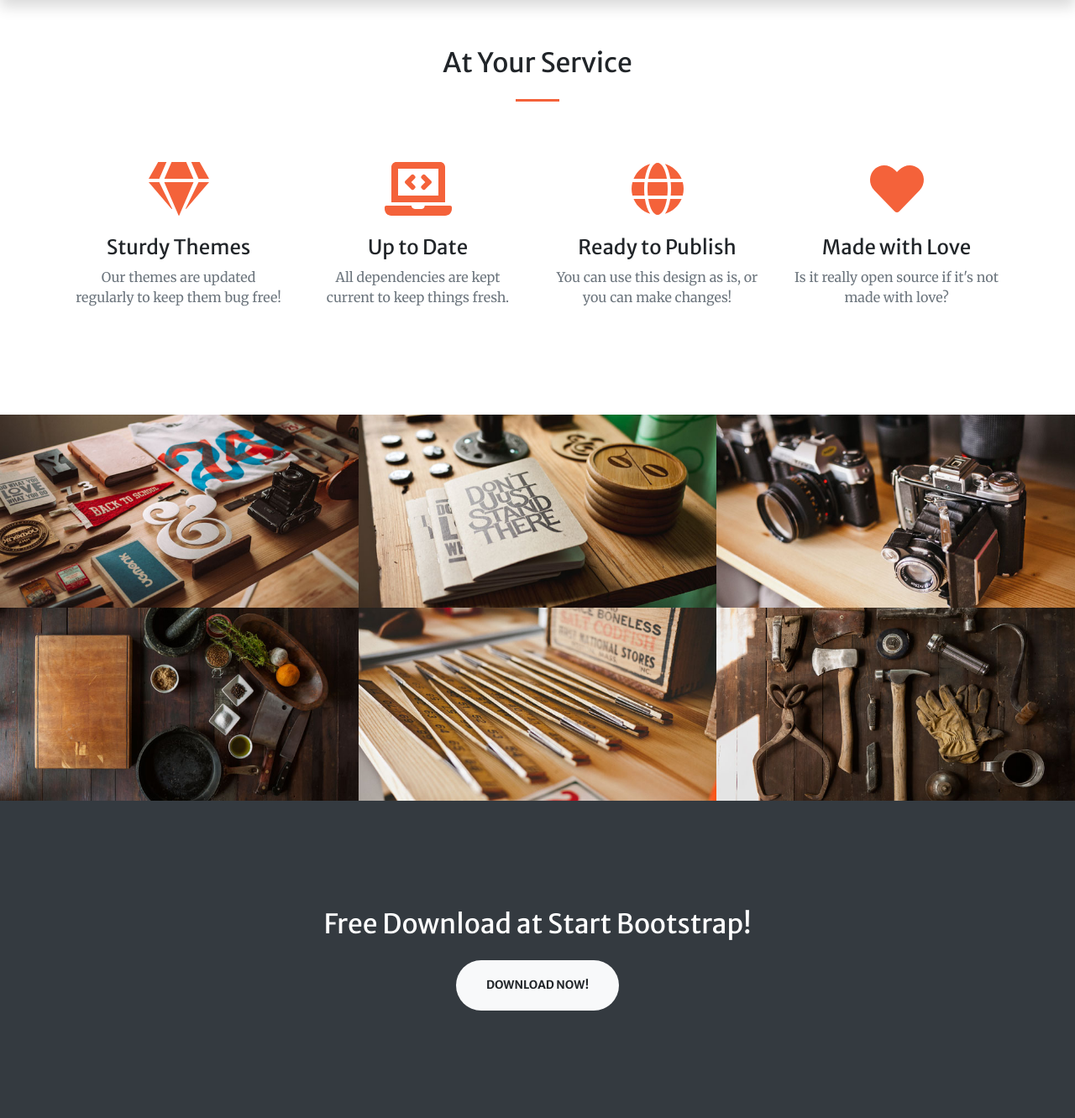
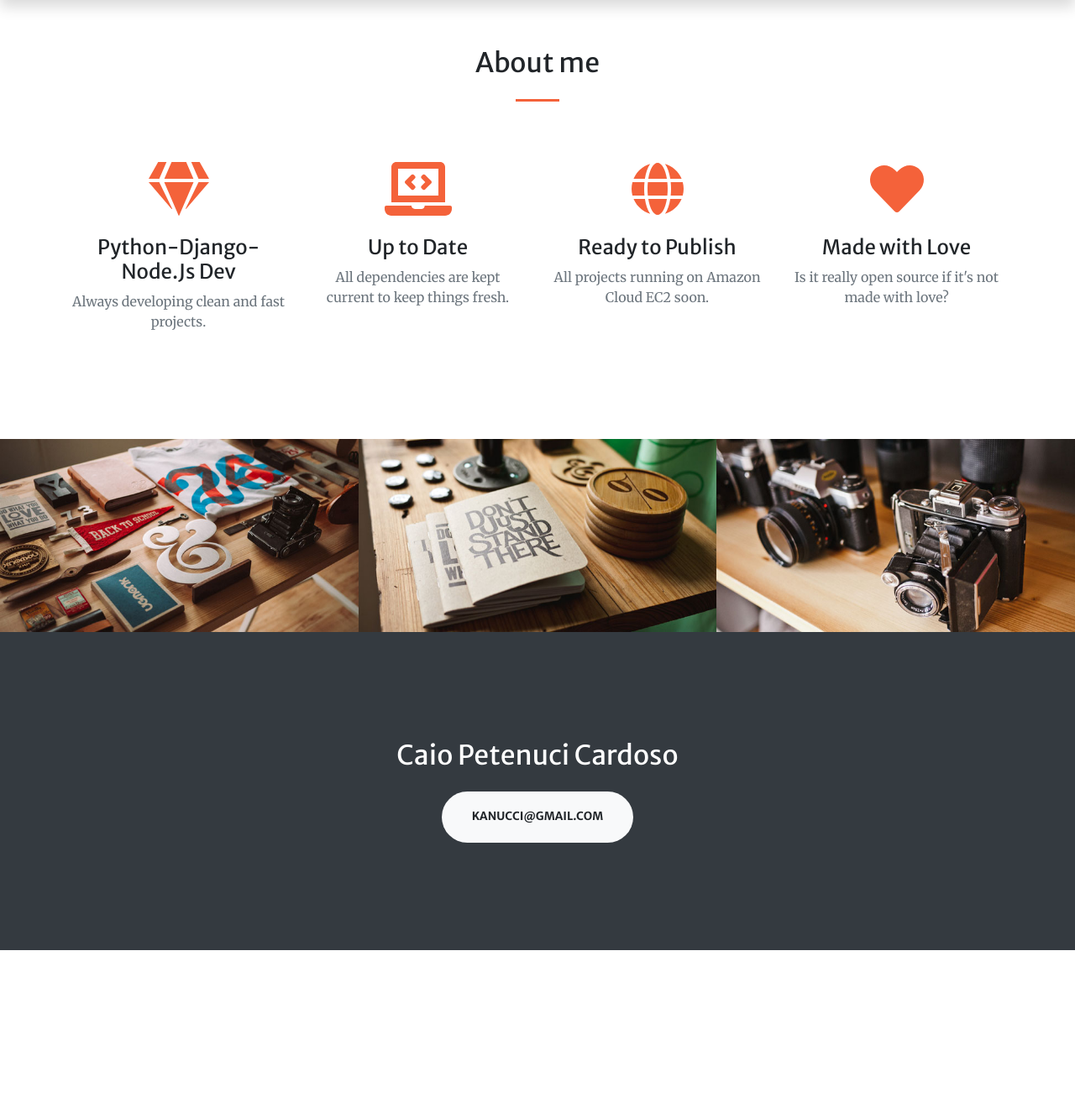
Before and after one commit to kanucci/django-website-tutorial, a Django app: page /about in a window 1280 px wide. Shown: the part 72-1404 px from the top of the page at 84% size. After the commit the page ends 1204 px from the top, so only its background shows below. Run offline with Django 3.2, Linux system fonts and the light colour scheme; some libraries are stand-ins or nearby versions.

Commit message:
front-end atualizado

```diff
--- a/hackershack_website/templates/about.html
+++ b/hackershack_website/templates/about.html
@@ -7,14 +7,14 @@
 {% block content %}
 <section class="page-section" id="services">
     <div class="container">
-        <h2 class="text-center mt-0">At Your Service</h2>
+        <h2 class="text-center mt-0">About me</h2>
         <hr class="divider my-4" />
         <div class="row">
             <div class="col-lg-3 col-md-6 text-center">
                 <div class="mt-5">
                     <i class="fas fa-4x fa-gem text-primary mb-4"></i>
-                    <h3 class="h4 mb-2">Sturdy Themes</h3>
-                    <p class="text-muted mb-0">Our themes are updated regularly to keep them bug free!</p>
+                    <h3 class="h4 mb-2">Python-Django-Node.Js Dev</h3>
+                    <p class="text-muted mb-0">Always developing clean and fast projects.</p>
                 </div>
             </div>
             <div class="col-lg-3 col-md-6 text-center">
@@ -28,7 +28,7 @@
                 <div class="mt-5">
                     <i class="fas fa-4x fa-globe text-primary mb-4"></i>
                     <h3 class="h4 mb-2">Ready to Publish</h3>
-                    <p class="text-muted mb-0">You can use this design as is, or you can make changes!</p>
+                    <p class="text-muted mb-0">All projects running on Amazon Cloud EC2 soon.</p>
                 </div>
             </div>
             <div class="col-lg-3 col-md-6 text-center">
@@ -46,20 +46,20 @@
     <div class="container-fluid p-0">
         <div class="row no-gutters">
             <div class="col-lg-4 col-sm-6">
-                <a class="portfolio-box" href="{% static 'theme/assets/img/portfolio/fullsize/1.jpg' %}">
-                    <img class="img-fluid" src="{% static 'theme/assets/img/portfolio/thumbnails/1.jpg' %}" alt="" />
+                <a class="portfolio-box" href="https://github.com/kanucci/alnitak">
+                    <img class="img-fluid" src="{% static 'theme/assets/img/portfolio/thumbnails/1.jpg' %}" alt=""/>
                     <div class="portfolio-box-caption">
-                        <div class="project-category text-white-50">Category</div>
-                        <div class="project-name">Project Name</div>
+                        <div class="project-category text-white-50">PythonBot</div>
+                        <div class="project-name">AlnitakBot</div>
                     </div>
                 </a>
             </div>
             <div class="col-lg-4 col-sm-6">
-                <a class="portfolio-box" href="{% static 'theme/assets/img/portfolio/fullsize/2.jpg' %}">
+                <a class="portfolio-box" href="https://github.com/kanucci/django-website-tutorial/tree/master">
                     <img class="img-fluid" src="{% static 'theme/assets/img/portfolio/thumbnails/2.jpg' %}" alt="" />
                     <div class="portfolio-box-caption">
-                        <div class="project-category text-white-50">Category</div>
-                        <div class="project-name">Project Name</div>
+                        <div class="project-category text-white-50">Website</div>
+                        <div class="project-name">Django-Docker</div>
                     </div>
                 </a>
             </div>
@@ -67,12 +67,12 @@
                 <a class="portfolio-box" href="{% static 'theme/assets/img/portfolio/fullsize/3.jpg' %}">
                     <img class="img-fluid" src="{% static 'theme/assets/img/portfolio/thumbnails/3.jpg' %}" alt="" />
                     <div class="portfolio-box-caption">
-                        <div class="project-category text-white-50">Category</div>
-                        <div class="project-name">Project Name</div>
+                        <div class="project-category text-white-50">UnderConstruction</div>
+                        <div class="project-name">CryptoBot</div>
                     </div>
                 </a>
             </div>
-            <div class="col-lg-4 col-sm-6">
+            <!--<div class="col-lg-4 col-sm-6">
                 <a class="portfolio-box" href="{% static 'theme/assets/img/portfolio/fullsize/4.jpg' %}">
                     <img class="img-fluid" src="{% static 'theme/assets/img/portfolio/thumbnails/4.jpg' %}" alt="" />
                     <div class="portfolio-box-caption">
@@ -98,15 +98,15 @@
                         <div class="project-name">Project Name</div>
                     </div>
                 </a>
-            </div>
+            </div>-->
         </div>
     </div>
 </div>
 <!-- Call to action-->
 <section class="page-section bg-dark text-white">
     <div class="container text-center">
-        <h2 class="mb-4">Free Download at Start Bootstrap!</h2>
-        <a class="btn btn-light btn-xl" href="https://startbootstrap.com/theme/creative/">Download Now!</a>
+        <h2 class="mb-4">Caio Petenuci Cardoso</h2>
+        <a class="btn btn-light btn-xl" href="mailto:kanucci@gmail.com">kanucci@gmail.com</a>
     </div>
 </section>
 {% endblock %}
--- a/hackershack_website/templates/accounts/profile.html
+++ b/hackershack_website/templates/accounts/profile.html
@@ -4,9 +4,9 @@
 
 {% block content %}
 
-<h1>
+<section class="page-section" id="services">
   {{ user.get_full_name }} (@{{user.username}})
-</h1>
+</section>
 
 {% with profile=user.profile %}
   {% if profile %}
--- a/hackershack_website/templates/index.html
+++ b/hackershack_website/templates/index.html
@@ -25,10 +25,10 @@
     <div class="container">
         <div class="row justify-content-center">
             <div class="col-lg-8 text-center">
-                <h2 class="text-white mt-0">We've got what you need!</h2>
+                <h2 class="text-white mt-0">Maybe I've got what you need!</h2>
                 <hr class="divider light my-4" />
-                <p class="text-white-50 mb-4">Start Bootstrap has everything you need to get your new website up and running in no time! Choose one of our open source, free to download, and easy to use themes! No strings attached!</p>
-                <a class="btn btn-light btn-xl js-scroll-trigger" href="#services">Get Started!</a>
+                <p class="text-white-50 mb-4">Developing applications with Python-Django-Docker and JavaScript with powerful Node.Js Here you see bots, scrap and much more!</p>
+                <a class="btn btn-light btn-xl js-scroll-trigger" href="#">Get Started!</a>
             </div>
         </div>
     </div>
--- a/hackershack_website/templates/navbar.html
+++ b/hackershack_website/templates/navbar.html
@@ -12,7 +12,7 @@
               <li class="nav-item">{% if request.path == contact_url %}<a class="nav-link js-scroll-trigger">Contact</a>{% else %}<a class="nav-link js-scroll-trigger" href="{{ contact_url }}">Contact</a>{% endif %}</li>
               {% if user.is_authenticated %}
                 {% url 'accounts:profile' as profile_url %}
-                <li class="nav-item">Hi {% if request.path == profile_url %}<a class="nav-link js-scroll-trigger">{{ user.username }}</a>{% else %}<a class="nav-link js-scroll-trigger" href="{{ profile_url }}">{{user.username}}</a>{% endif %}</li>
+                <li class="nav-item"><a class="nav-link js-scroll-trigger">Hi</a>{% if request.path == profile_url %}<a class="nav-link js-scroll-trigger">{{ user.username }}</a>{% else %}<a class="nav-link js-scroll-trigger" href="{{ profile_url }}">{{user.username}}</a>{% endif %}</li>
                 {% url 'accounts:logout' as logout_url %}
                 <li class="nav-item">{% if request.path == logout_url %}<a class="nav-link js-scroll-trigger">Logout</a>{% else %}<a class="nav-link js-scroll-trigger" href="{{ logout_url }}">Logout</a>{% endif %}</li>
               {% else %}
--- a/static/theme/js/scripts.js
+++ b/static/theme/js/scripts.js
@@ -49,7 +49,7 @@
 }
 
   // Magnific popup calls
-  $('#portfolio').magnificPopup({
+  /*$('#portfolio').magnificPopup({
     delegate: 'a',
     type: 'image',
     tLoading: 'Loading image #%curr%...',
@@ -62,7 +62,7 @@
     image: {
       tError: '<a href="%url%">The image #%curr%</a> could not be loaded.'
     }
-  });
+  });*/
 
   if (top.location.pathname !== '/' )
 {
```
